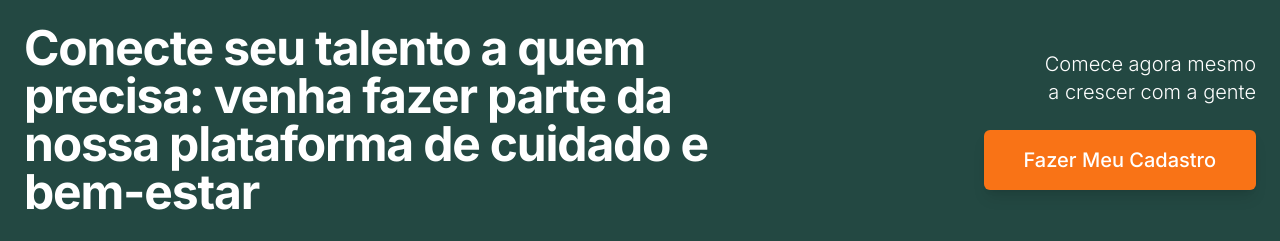
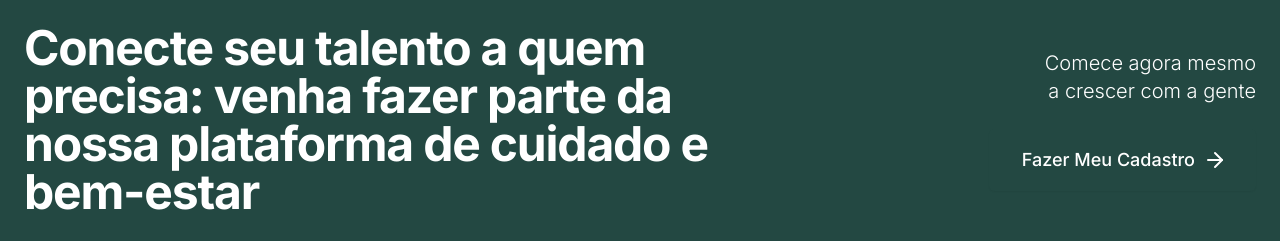
Before and after one commit to wagnermontezuma/sitenandana, a Next.js app: page / in a window 1280 px wide. Shown: the part 1660-1901 px from the top of the page. Built offline with nearby package versions, Linux system fonts and the light colour scheme; no server answers; a web font is replaced by a local one.

Commit message:
fix: add onCtaClick prop to TalentBanner component

```diff
--- a/src/components/TalentBanner.tsx
+++ b/src/components/TalentBanner.tsx
@@ -1,8 +1,13 @@
 import React from 'react';
 import Link from 'next/link';
 import Image from 'next/image';
+import { FiArrowRight } from 'react-icons/fi';
 
-const TalentBanner: React.FC = () => {
+interface TalentBannerProps {
+  onCtaClick?: () => void;
+}
+
+const TalentBanner: React.FC<TalentBannerProps> = ({ onCtaClick }) => {
   return (
     <section className="relative py-24 overflow-hidden bg-[#234842]">
       {/* Imagem de fundo com overlay - pode ser descomentada quando tiver a imagem real */}
@@ -30,12 +35,13 @@ const TalentBanner: React.FC = () => {
               Comece agora mesmo<br />
               a crescer com a gente
             </p>
-            <Link
-              href="/cadastro"
-              className="inline-block bg-[#f97316] hover:bg-[#ea580c] text-white font-medium py-4 px-10 rounded-md transition-colors text-xl shadow-lg"
+            <button
+              onClick={onCtaClick}
+              className="inline-flex items-center px-8 py-4 border border-transparent text-lg font-medium rounded-md shadow-sm text-white bg-primary-600 hover:bg-primary-700 focus:outline-none focus:ring-2 focus:ring-offset-2 focus:ring-primary-500 transition-colors duration-200"
             >
               Fazer Meu Cadastro
-            </Link>
+              <FiArrowRight className="ml-2 -mr-1 h-6 w-6" aria-hidden="true" />
+            </button>
           </div>
         </div>
       </div>
```
